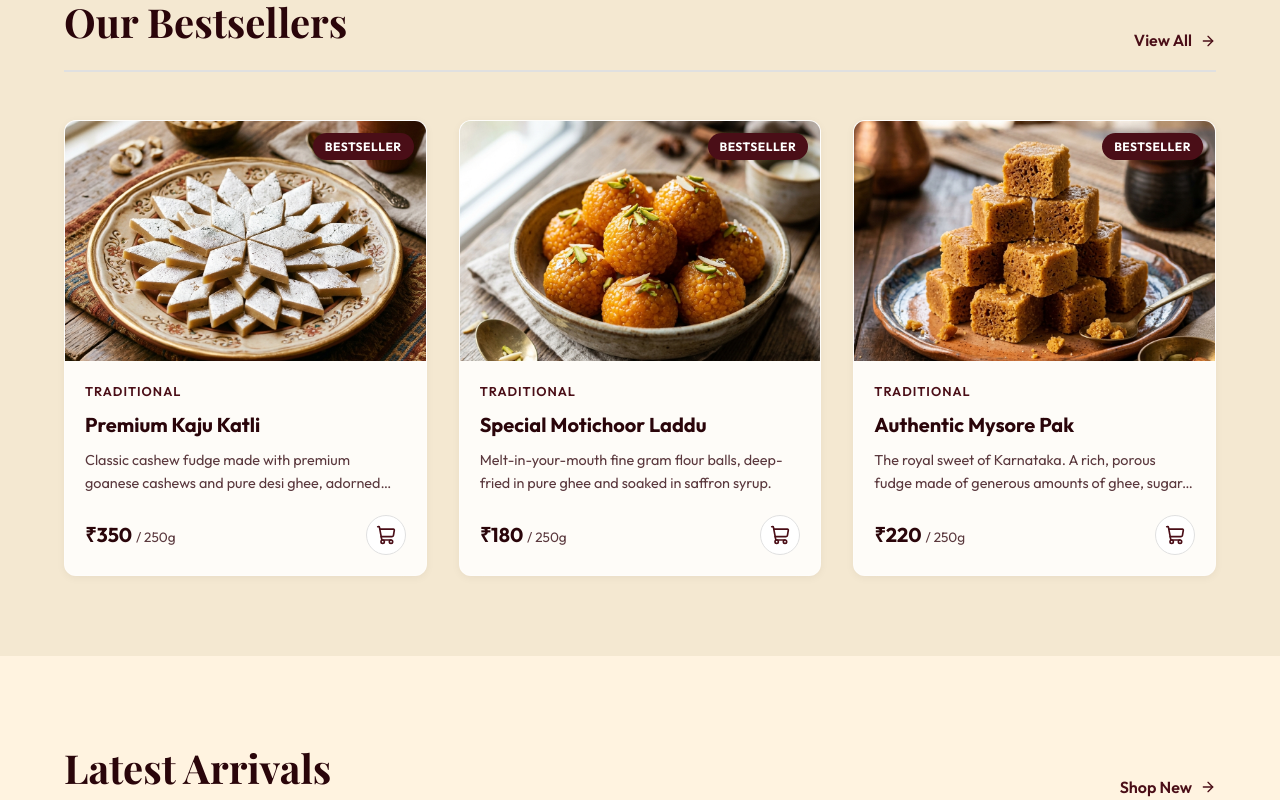
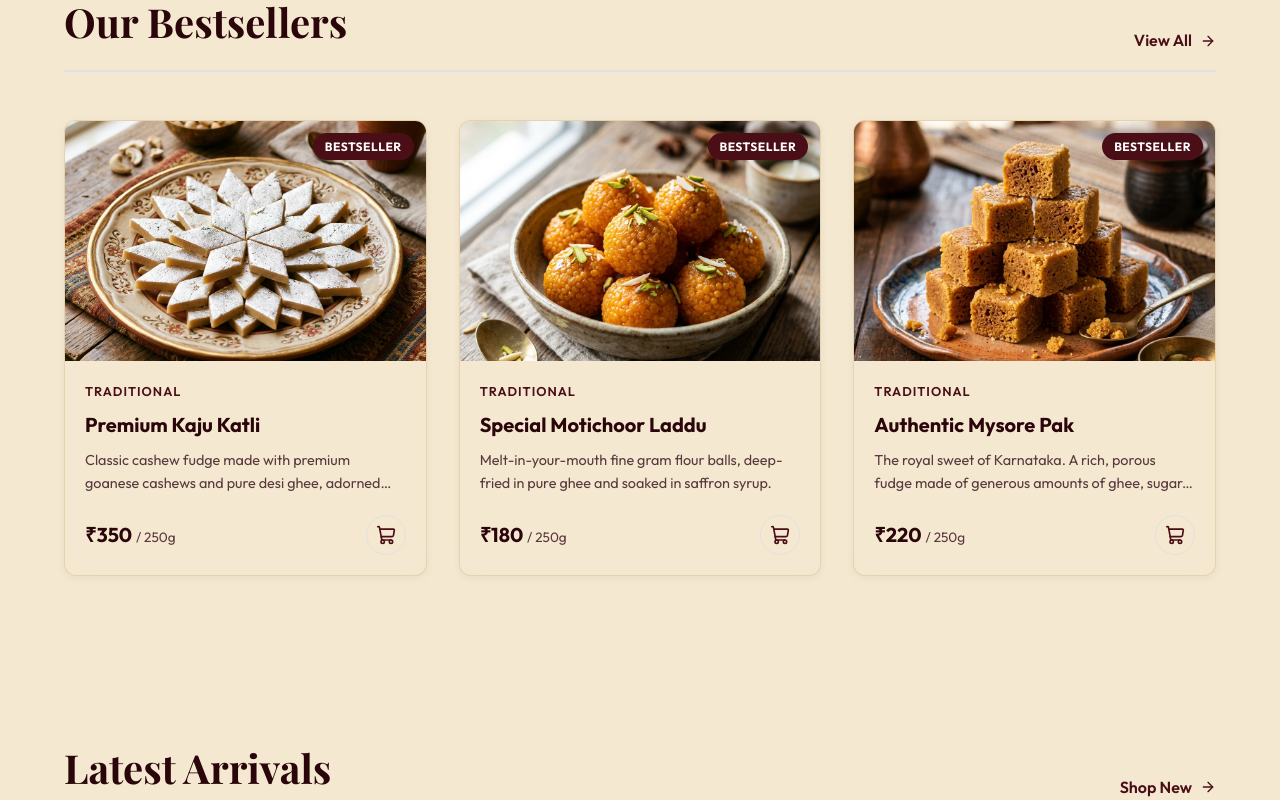
Before and after one commit to ROHITH05012005/namma-sihii-sweets, a React (Vite) app: page / in a window 1280 px wide. Shown: the part 1560-2360 px from the top of the page. Built offline with nearby package versions, Linux system fonts and the light colour scheme; no server answers; a web font is replaced by a local one.

Commit message:
Blend all website backgrounds to match logo center color perfectly

```diff
--- a/src/components/ProductCard.css
+++ b/src/components/ProductCard.css
@@ -15,7 +15,7 @@
   position: relative;
   height: 240px;
   overflow: hidden;
-  background-color: #f5f5f5;
+  background-color: transparent;
 }
 
 .product-image {
--- a/src/index.css
+++ b/src/index.css
@@ -11,8 +11,8 @@
   --secondary-dark: #967434;
 
   --background: #f4e8d1; /* Creamy beige */
-  --surface: #ffffff;
-  --surface-hover: #fff3e0;
+  --surface: #f4e8d1;
+  --surface-hover: #f4e8d1;
 
   --text-primary: #2a050a;
   --text-secondary: #5a383d;
@@ -109,10 +109,10 @@ button {
 }
 
 .glass-panel {
-  background: rgba(255, 255, 255, 0.85);
+  background: rgba(244, 232, 209, 0.6);
   backdrop-filter: blur(12px);
   -webkit-backdrop-filter: blur(12px);
-  border: 1px solid rgba(255, 255, 255, 0.3);
+  border: 1px solid rgba(197, 160, 89, 0.3); /* Gold border */
   box-shadow: var(--shadow-sm);
   border-radius: var(--radius);
 }
```
